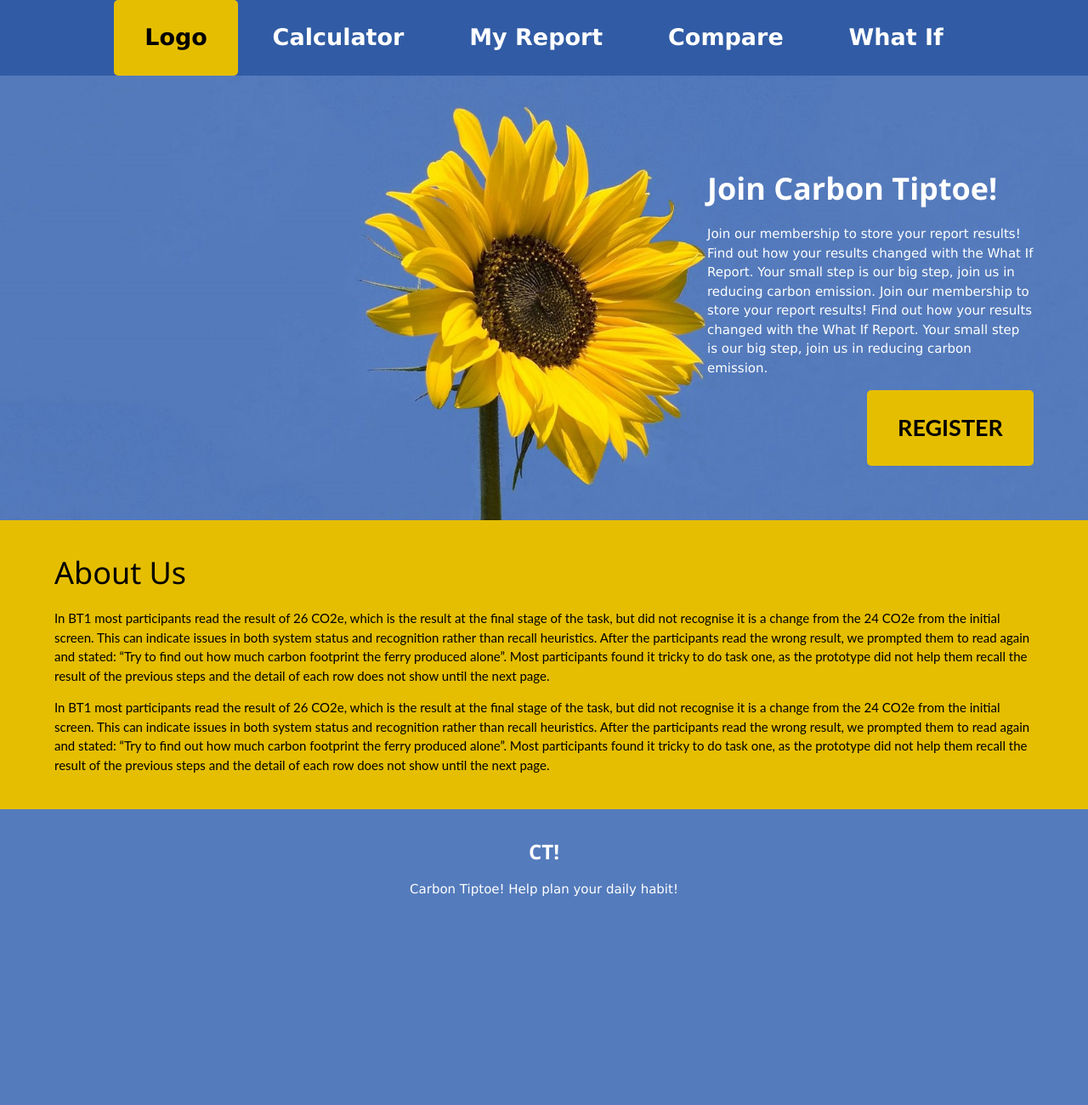
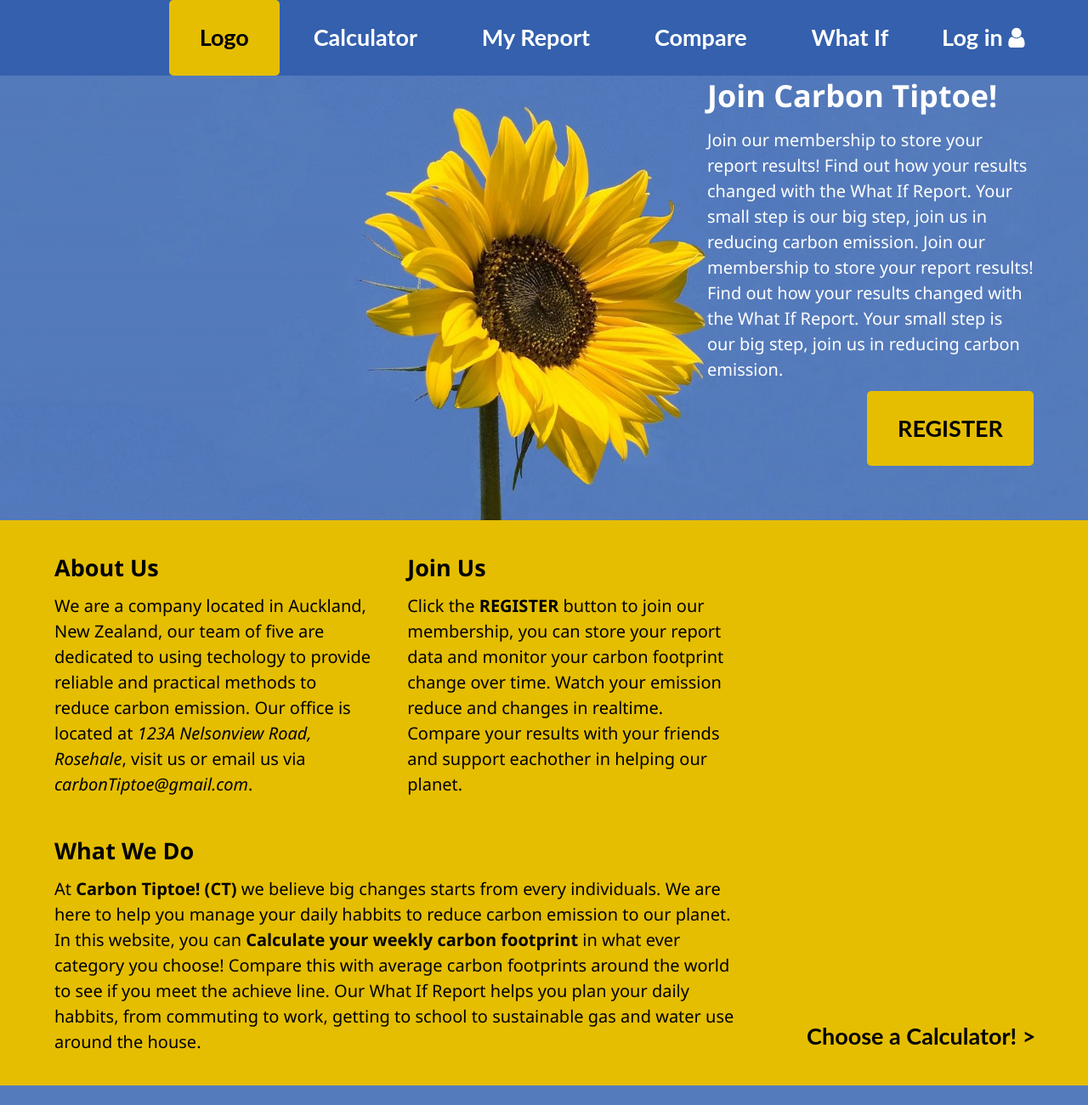
Before and after one commit to nancy111573/Carbon_Tiptoe_hi_fi, a plain HTML site: page index.html in a window 1280 px wide. Shown: the top 1300 px of the page at 85% size. Before the commit the page ends 1073 px from the top, so only its background shows below. Drawn offline with nearby package versions, Linux system fonts and the light colour scheme.

Commit message:
home and register touch up

```diff
--- a/index.css
+++ b/index.css
@@ -1,11 +1,12 @@
+.custom-color {
+    background-color: #E5BE01;
+}
 .custom-background-color {
-    color: #000;
     background-color: #E5BE01;
-    font-family: "Lato", sans-serif
 }
 .secondary-color {
     color: #fff;
-    background-color: #315CA5;
+    background-color: #3460AD;
 }
 .my-background-color {
     color: #fff;
@@ -19,7 +20,7 @@ button {
     border-radius: 5px;
     padding: 24px 36px;
     color: #fff;
-    background-color: #315CA5;
+    background-color: #3460AD;
 }
 button:hover {
     background-color: #E5BE01;
@@ -30,12 +31,21 @@ button:hover {
     background-color: #ECA600;
 }
 
+.aboutText {
+    padding: 2% 5%;
+    display: flex
+}
+.aboutText h1 {
+    font-weight: bold;
+    font-size: 27px;
+}
+
 .ct-form {
     position: fixed;
     z-index: 1;
-    left: 10%;
+    left: 25%;
     top: 15%;
-    width: 80%;
+    width: 50%;
     bottom: 10%;
     overflow-y: scroll;
     overflow-x: hidden;
@@ -64,7 +74,7 @@ input:focus {
 
 .close {
     float: right;
-    margin-right: 5%;
+    margin-right: 2%;
     font-size: 20px;
     background-color: transparent;
     color: #000;
--- a/index.html
+++ b/index.html
@@ -7,20 +7,25 @@
         <script src="index.js"></script>
     </head>
 
-    <body class='my-background-color'>
+    <body class='my-background-color' style="font-family: 'Lato', sans-serif">
 
-        <div class="secondary-color w3-center">
+        <div class="secondary-color w3-center" style="position: fixed; z-index: 1; top: 0; width: 100%">
             <nav>
                 <button id="home">Logo</button>
                 <button>Calculator</button>
                 <button>My Report</button>
                 <button>Compare</button>
                 <button>What If</button>
+                <button style="right: 3%; font-weight: normal; background-color: transparent; position: fixed;">
+                    Log in <i class='fa fa-user'></i>
+                </button>
             </nav>
         </div>
 
+        <!--Sunflower image adopted from digital photograph by Michel Schepers,
+            avaliable at: https://pin.it/5CA6UHp, accesed: 21/05/2022-->
         <div class="w3-display-container">
-            <img src="sunflower.jpg" alt="plain sunflower" style="width: 100%">
+            <img src="sunflower.jpg" alt="sunflower under the sky" style="width: 100%; margin-top: 89px">
             <div
                 class="w3-display-bottomright w3-display-container"
                 style="text-align: right; width: 30%; margin: 5%"
@@ -28,46 +33,62 @@
                 <h1
                     style="text-align: left; font-weight: bold;"
                 > Join Carbon Tiptoe!</h1>
-                <p style="text-align: left">
+                <h4 style="text-align: left">
                     Join our membership to store your report results!
                     Find out how your results changed with the What If Report.
                     Your small step is our big step, join us in reducing carbon emission.
                     Join our membership to store your report results!
                     Find out how your results changed with the What If Report.
                     Your small step is our big step, join us in reducing carbon emission.
-                </p>
+                </h4>
                 <div id="trigger-modal">
-                    <button class="trigger-modal custom-background-color" onclick="showForm();">
+                    <button class="trigger-modal w3-text-black custom-color" onclick="showForm();">
                         REGISTER
                     </button>
                 </div>
             </div>
         </div>
 
-        <div class="custom-background-color" style="padding: 2% 5%;">
-            <h1>About Us</h1>
-            <p>
-                In BT1 most participants read the result of 26 CO2e, which is the result at the final stage of the
-                task, but did not recognise it is a change from the 24 CO2e from the initial screen. This can
-                indicate issues in both system status and recognition rather than recall heuristics. After the
-                participants read the wrong result, we prompted them to read again and stated: “Try to find out
-                how much carbon footprint the ferry produced alone”. Most participants found it tricky to do
-                task one, as the prototype did not help them recall the result of the previous steps and the detail
-                of each row does not show until the next page.
-            </p>
-            <p>
-                In BT1 most participants read the result of 26 CO2e, which is the result at the final stage of the
-                task, but did not recognise it is a change from the 24 CO2e from the initial screen. This can
-                indicate issues in both system status and recognition rather than recall heuristics. After the
-                participants read the wrong result, we prompted them to read again and stated: “Try to find out
-                how much carbon footprint the ferry produced alone”. Most participants found it tricky to do
-                task one, as the prototype did not help them recall the result of the previous steps and the detail
-                of each row does not show until the next page.
-            </p>
+        <div class="custom-background-color w3-text-black w3-display-container aboutText">
+            <div style="width: 70%">
+                <div style="display: flex">
+                    <div style="margin-right: 3%;">
+                        <h1>About Us</h1>
+                            <h4>
+                                We are a company located in Auckland, New Zealand, our team of five are dedicated to using techology to provide reliable and practical methods to reduce carbon emission.
+                                Our office is located at <i>123A Nelsonview Road, Rosehale</i>, visit us or email us via <i>carbonTiptoe@gmail.com</i>.
+                            </h4>
+                        </div>
+                    <div style="margin: 0 2%;">
+                        <h1>Join Us</h1>
+                        <h4>
+                            Click the <strong>REGISTER</strong> button to join our membership, you can store your report data and monitor your carbon footprint change over time.
+                            Watch your emission reduce and changes in realtime. Compare your results with your friends and support eachother in helping our planet.
+                        </h4>
+                    </div>
+                </div>
+                <br>
+                <h1>What We Do</h1>
+                <h4>
+                    At <b>Carbon Tiptoe! (CT)</b> we believe big changes starts from every individuals.
+                    We are here to help you manage your daily habbits to reduce carbon emission to our planet.
+                    In this website, you can <b>Calculate your weekly carbon footprint</b> in what ever category you choose!
+                    Compare this with average carbon footprints around the world to see if you meet the achieve line.
+                    Our What If Report helps you plan your daily habbits, from commuting to work, getting to school to sustainable gas and water use around the house.
+                </h4>
+            </div>
+
+            <div>
+                <button
+                    class="close w3-display-bottomright w3-display-container"
+                    style="margin: 1% 2%">
+                    Choose a Calculator! >
+                </button>
+            </div>
         </div>
 
         <div class="ct-form" id="ct-form">
-            <div style="background-color: #E5BE01; position: fixed; width: 80%; padding: 10px 0; border-radius: 15px;">
+            <div style="background-color: #E5BE01; position: fixed; width: 50%; padding: 10px 0; border-radius: 15px;">
                 <button
                     onclick="closeForm();"
                     class="close"
@@ -79,11 +100,11 @@
                     Register Form
                 </h1>
             </div>
-            <form style="margin: 0% 5%; margin-top: 9%; margin-bottom: 2%" >
+            <form style="margin: 0% 5%; margin-top: 14%; margin-bottom: 4%" >
                 <div id="userDetails">
                     <div>
                         <label for="givenName">Given Name</label>
-                        <input id="givenName" name="givenName" type="text" placeholder="Enter your given name">
+                        <input id="givenName" name="givenName" type="text" placeholder="Enter your full given name">
                     </div>
                     <div>
                         <label for="surname">Surname</label>
@@ -95,20 +116,22 @@
                     </div>
                     <div>
                         <label for="password">Password</label>
-                        <input id="password" name="password" type="password" placeholder="Enter your password">
+                        <input id="password" name="password" type="password" placeholder="Enter your 8 digits password">
                     </div>
+                    <br>
                     <hr>
                 </div>
 
                 <div id="addresses">
                     <div>
                         <label for="hAddress">Home Address</label>
-                        <input id="hAddress" name="homeAddress" type="text" placeholder="Enter your home address">
+                        <input id="hAddress" name="homeAddress" type="text" placeholder="Enter your home address up to city">
                     </div>
                     <div>
                         <label for="wAddress">Work Address</label>
-                        <input id="wAddress" name="workAddress" type="text" placeholder="Enter your work address">
+                        <input id="wAddress" name="workAddress" type="text" placeholder="Enter your work address up to city">
                     </div>
+                    <br>
                     <hr>
                 </div>
 
@@ -119,8 +142,9 @@
                     </div>
                     <div>
                         <label for="email">Email</label>
-                        <input id="email" name="email" type="text" placeholder="Enter your email">
+                        <input id="email" name="email" type="text" placeholder="Enter your email (e.g. carbonTiptoe@gmail.com)">
                     </div>
+                    <br>
                     <hr>
                 </div>
                 <button class="submit"> Submit </button>
```
Also changed, not shown: 1 other file.
